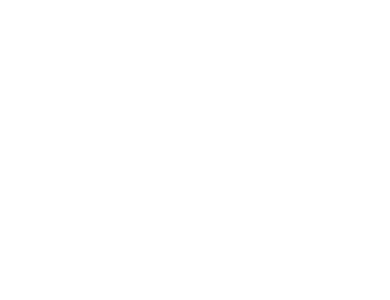
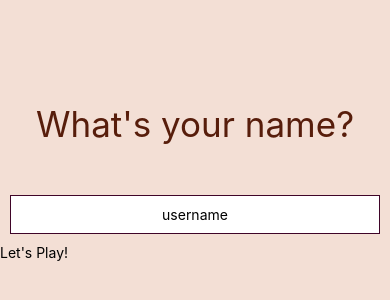
Before and after one commit to fishbulle/rps-react-native, a React Native app: screen /Login in a window 390 px wide. Shown: the part 240-540 px from the top of the page. Built offline with nearby package versions, Linux system fonts and the light colour scheme; no server answers.

Commit message:
wip provar "vanlig" fetch ist för axios, utan framgång

```diff
--- a/App.tsx
+++ b/App.tsx
@@ -1,20 +1,9 @@
 import { StatusBar } from 'expo-status-bar';
 import { StyleSheet, View } from 'react-native';
+import { Nav } from './components/Nav';
 
 export default function App() {
   return (
-    <View style={styles.container}>
-
-      <StatusBar style="auto" />
-    </View>
-  );
+      <Nav />
+  )
 }
-
-const styles = StyleSheet.create({
-  container: {
-    flex: 1,
-    backgroundColor: '#fff',
-    alignItems: 'center',
-    justifyContent: 'center',
-  },
-});
--- a/components/Nav.tsx
+++ b/components/Nav.tsx
@@ -30,7 +30,7 @@
                     options={{ headerShown: false }}
                     name='Login' component={Login} />
                 <Stack.Screen
-                    options={{ headerShown: false }}
+                    options={{ headerShown: true }}
                     name='Home' component={Home} />
                 <Stack.Screen
                     options={{ headerShown: false }}
--- /dev/null
+++ b/components/PlayerName.tsx
@@ -0,0 +1,94 @@
+import { ActivityIndicator, Pressable, SafeAreaView, TextInput, Text, StyleSheet, View } from "react-native"
+import AsyncStorage from "@react-native-async-storage/async-storage";
+import { useEffect, useState } from "react"
+import { useNavigation } from "@react-navigation/native"
+
+
+export function PlayerName() {
+    type Nav = {
+        navigate: (value: string) => void
+    }
+    const nav = useNavigation<Nav>()
+    const [isLoading, setLoading] = useState(true);
+    const [token, setToken] = useState('')
+    const [username, setUsername] = useState('')
+
+    const fetchToken = async () => {
+        try {
+            const response = await fetch('http://localhost:8080/players/token')
+            const text = await response.json()
+            setToken(text)
+            return await AsyncStorage.setItem('token', token)
+        } catch (error) {
+            console.log(error)
+        } finally {
+            setLoading(false)
+        }
+    }
+
+    useEffect(() => {
+        fetchToken()
+    }, [])
+
+    const handleUsername = async (username: string) => {
+
+
+        // try {
+        //     await AsyncStorage.setItem('username', username)
+        // } catch (error) {
+        //     console.log(error)
+        // }
+
+        // nav.navigate('Home')
+
+    }
+
+    return (
+        <SafeAreaView style={styles.container}>
+            {isLoading ? (
+                <ActivityIndicator color='#000' />
+            ) : (
+                <View>
+                    <Text style={styles.text}>What's your name?</Text>
+                    <TextInput
+                        style={styles.input}
+                        placeholder="username"
+                        autoComplete="off"
+                        value={username}
+                        onChangeText={(value) => setUsername(value)} />
+                    <Pressable
+                        onPress={() => handleUsername(username)}>
+                        <Text>Let's Play!</Text></Pressable>
+                </View>
+            )}
+        </SafeAreaView>
+    )
+}
+
+const styles = StyleSheet.create({
+    container: {
+        flex: 1,
+        backgroundColor: '#f3dfd5',
+        alignItems: 'stretch',
+        justifyContent: 'center',
+        padding: 30
+    },
+    input: {
+        backgroundColor: "white",
+        borderWidth: 1,
+        borderColor: "#3f0528",
+        margin: 10,
+        padding: 10,
+        textAlign: 'center'
+    },
+    text: {
+        fontSize: 35,
+        color: '#571d0b',
+        textAlign: 'center',
+        paddingBottom: 40
+    },
+    buttonContainer: {
+        justifyContent: 'center',
+        alignItems: 'center'
+    }
+})
--- a/package.json
+++ b/package.json
@@ -9,6 +9,7 @@
     "web": "expo start --web"
   },
   "dependencies": {
+    "@react-native-async-storage/async-storage": "^1.18.1",
     "@react-navigation/native": "^6.1.6",
     "@react-navigation/native-stack": "^6.9.12",
     "axios": "^1.4.0",
@@ -16,12 +17,13 @@
     "expo-status-bar": "~1.4.4",
     "react": "18.2.0",
     "react-native": "0.71.8",
-    "react-native-screens": "~3.20.0",
-    "react-native-safe-area-context": "4.5.0"
+    "react-native-safe-area-context": "4.5.0",
+    "react-native-screens": "~3.20.0"
   },
   "devDependencies": {
     "@babel/core": "^7.20.0",
     "@types/react": "~18.0.14",
+    "@types/react-native": "^0.72.1",
     "typescript": "^4.9.4"
   },
   "private": true
--- a/screens/Login.tsx
+++ b/screens/Login.tsx
@@ -1,9 +1,7 @@
-import { View } from "react-native";
+import { PlayerName } from "../components/PlayerName";
 
 export function Login() {
     return (
-        <View>
-
-        </View>
+        <PlayerName />
     )
 }
```
Also changed, not shown: 1 other file (tests, documents, lock files or other folders).
